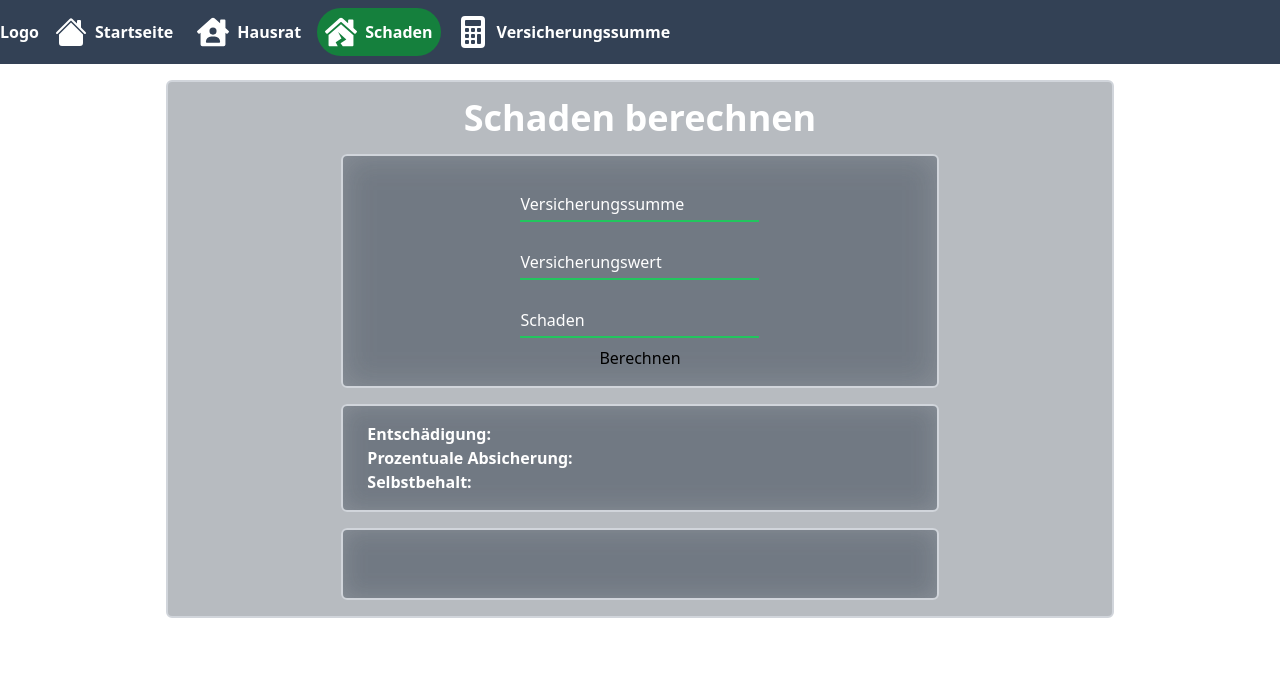
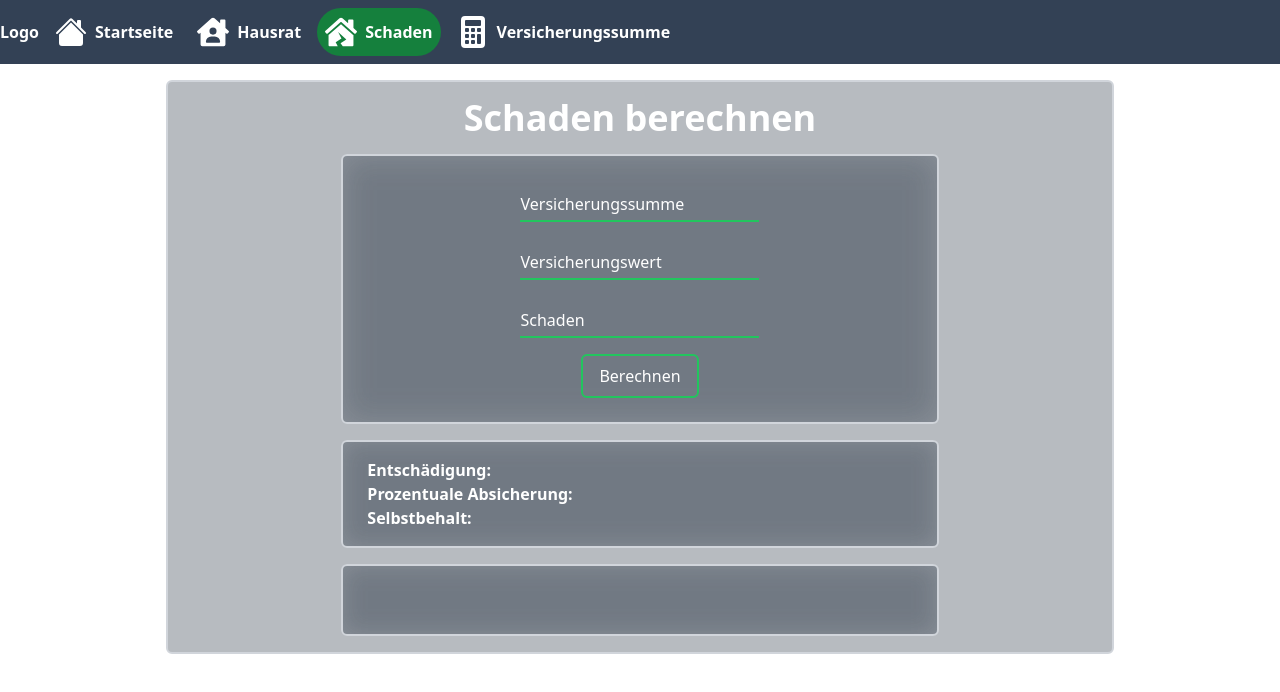
Before and after one commit to AelElliotBanyard/vs-rechner-banyard, a Next.js app: page /hausrat/schaden in a window 1280 px wide. Shown: the top 692 px of the page. Built offline with nearby package versions, Linux system fonts and the light colour scheme.

Commit message:
added styling for button

```diff
--- a/src/pages/hausrat/schaden/index.tsx
+++ b/src/pages/hausrat/schaden/index.tsx
@@ -75,7 +75,7 @@ const HausratSchaden = () => {
                 clear={isClear}
                 notEmpty={notEmpty.damage}
               />
-              <button onClick={calc}>Berechnen</button>
+              <button onClick={calc} className="btn">Berechnen</button>
             </div>
             <div className="results">
               <div className="result-item">
--- a/src/styles/globals.css
+++ b/src/styles/globals.css
@@ -145,4 +145,12 @@
   .schaden > .section > .message {
     @apply border-2 border-gray-300 text-white mb-4 w-2/3 h-[4.5rem] rounded-md p-2 backdrop-blur-md bg-gray-600 bg-opacity-40;
   }
+
+
+  .btn {
+    @apply py-2 px-4 my-2 border-2 rounded-md border-green-500 text-white;
+  }
+  .btn:hover {
+    @apply bg-green-500 text-black border-green-600;
+  }
 }
```
